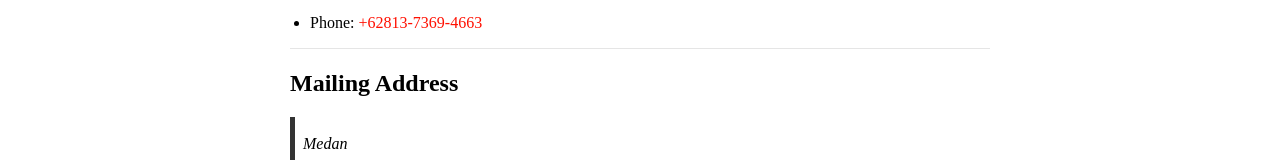
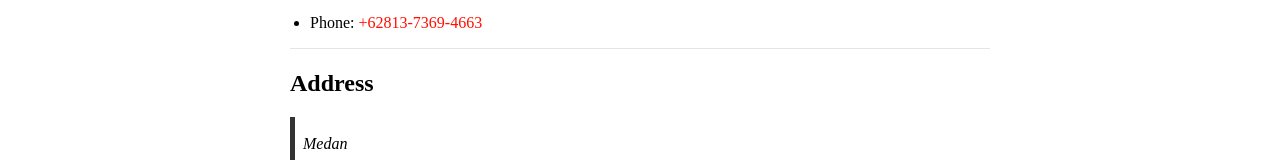
Before and after one commit to Dityaren/Portfolio, a plain HTML site: page contact.html in a window 1280 px wide. Shown: the part 146-306 px from the top of the page. Drawn offline with Linux system fonts and the light colour scheme; a web font is replaced by a local one.

Commit message:
fix address

```diff
--- a/contact.html
+++ b/contact.html
@@ -50,7 +50,7 @@
                </li>
             </ul>
             <hr />
-            <h2 id="mailing-address">Mailing Address</h2>
+            <h2 id="mailing-address">Address</h2>
             <blockquote>
                <p>Medan</p>
                <p>Sumatera Utara</p>
```
